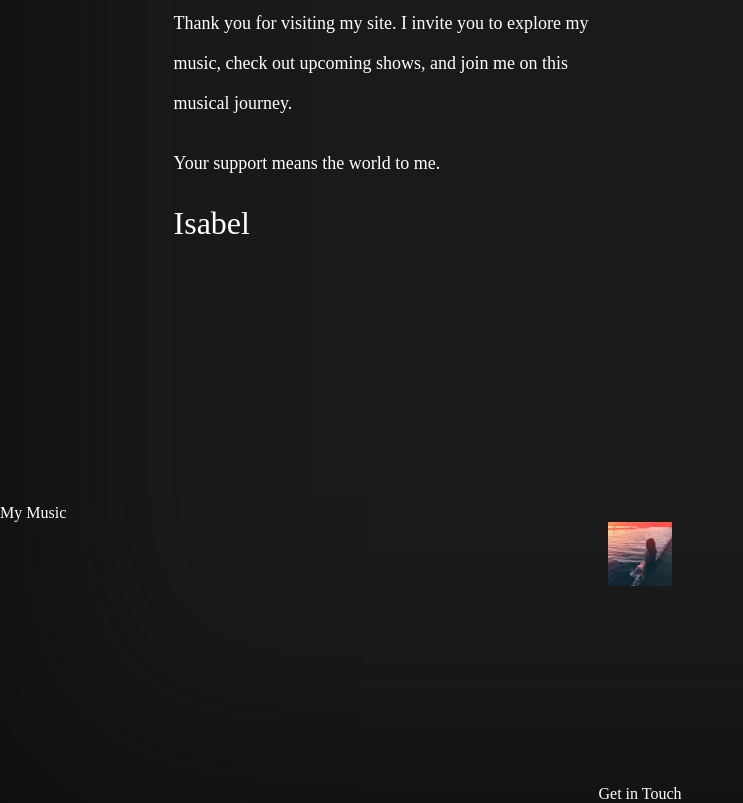
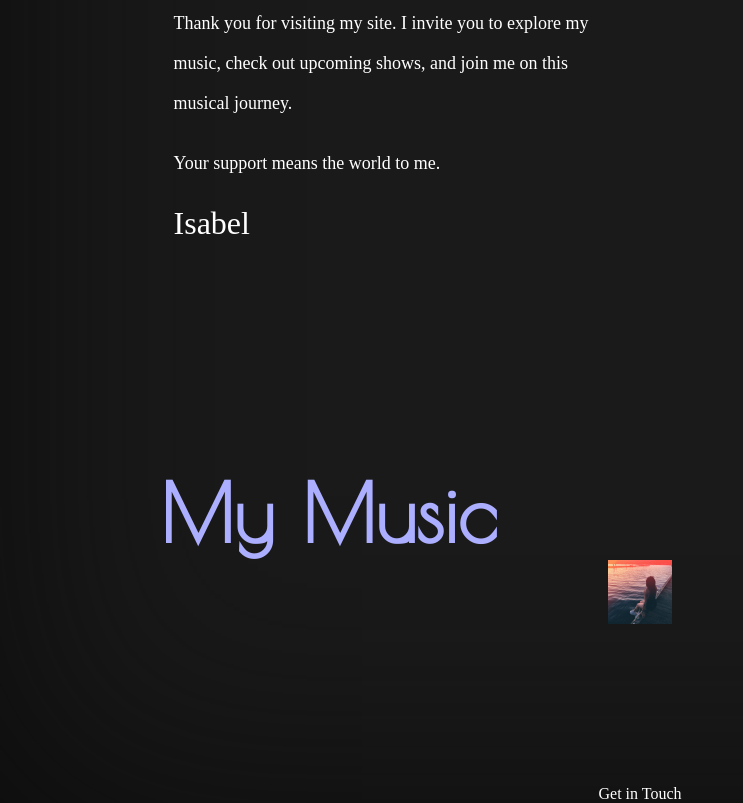
Before and after one commit to Jayden-747/Isabel_Website, a plain HTML site: page index.html in a window 1280 px wide. Shown: the part 1775-2578 px from the top of the page, without its empty margins (0-743 px from the left). Drawn offline with Linux system fonts and the light colour scheme; a web font is replaced by a local one.

Commit message:
added title class

```diff
--- a/css/style.css
+++ b/css/style.css
@@ -16,6 +16,13 @@
 
 .container {
   width: 75vw;
+}
+
+.title {
+  font-family: poiret;
+  font-size: 80px;
+  font-weight: bold;
+  color: rgb(172, 174, 255);
 }
 
 @font-face {
@@ -117,11 +124,6 @@ body {
   margin-bottom: 2rem;
 
   border-bottom: 2px solid rgb(60, 61, 119);
-
-  font-family: poiret;
-  font-size: 80px;
-  font-weight: bold;
-  color: rgb(172, 174, 255);
 }
 
 #my-story-descr {
@@ -160,7 +162,6 @@ body {
 }
 
 #my-music {
-  width: 100%;
   height: 60vh;
 
   justify-content: center;
--- a/index.html
+++ b/index.html
@@ -20,7 +20,7 @@
     <div id="my-story" class="flex-row container">
       <div id="my-story-content" class="flex-row">
         <div id="my-story-text">
-          <div id="my-story-title">My Story</div>
+          <div id="my-story-title" class="title">My Story</div>
           <div id="my-story-descr">
             <p>
               I'm a passionate singer and acoustic guitar player based in
@@ -71,8 +71,8 @@
       </div>
     </div>
 
-    <div id="my-music" class="flex-column">
-      <div id="my-music-title">My Music</div>
+    <div id="my-music" class="flex-column container">
+      <div id="my-music-title" class="title">My Music</div>
       <div id="my-music-container" class="flex-row">
         <img class="cover" src="img/freeSpiritCover.jpg" />
       </div>
```
